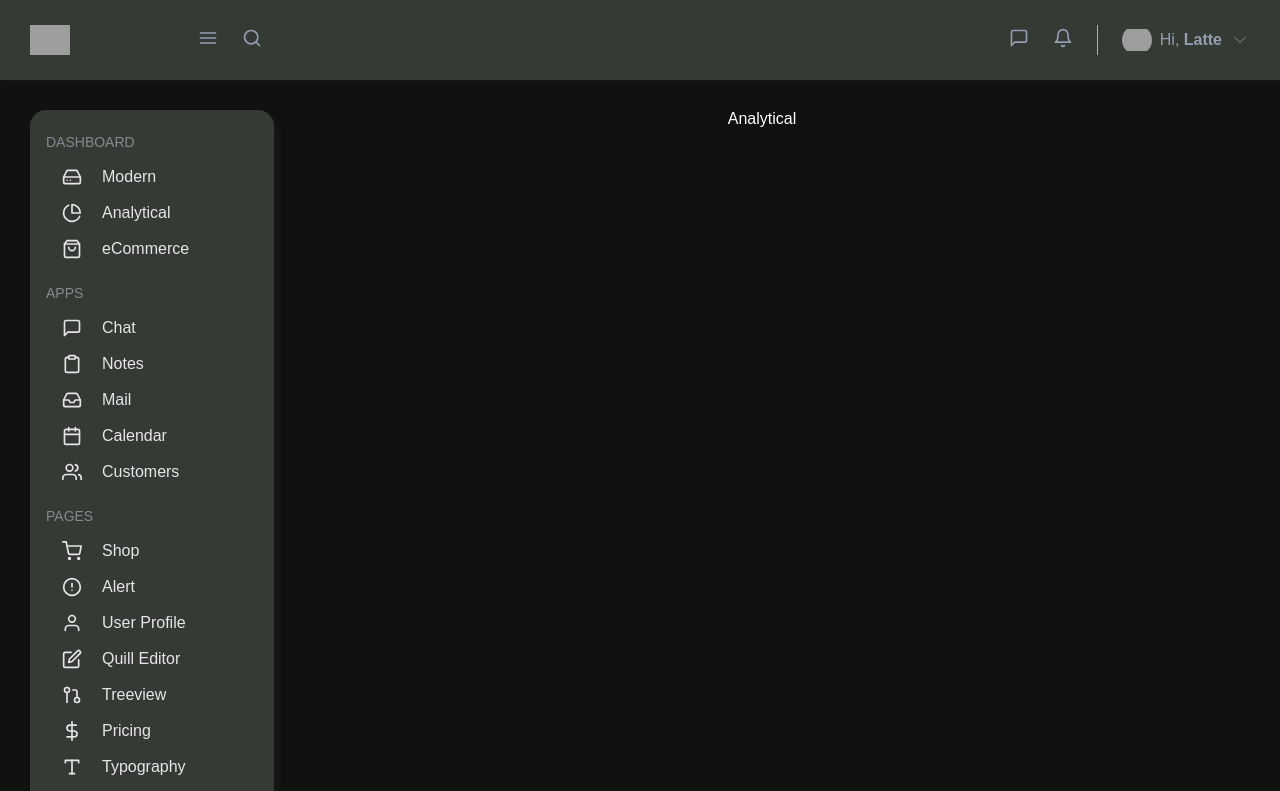
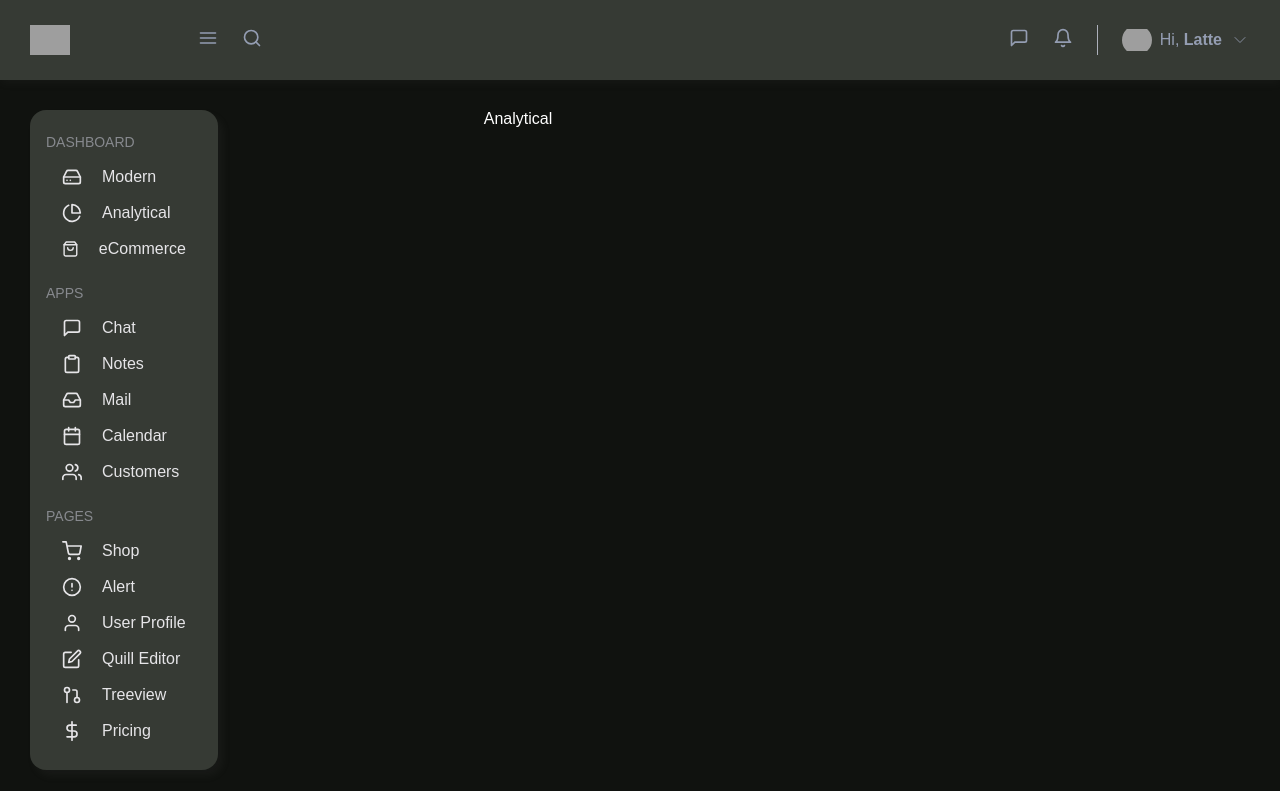
Before and after one commit to sweeetlatte/dashboard, a React (Create React App) app: page / in a window 1280 px wide. Shown: the top 791 px of the page. Built offline with nearby package versions, Linux system fonts and the light colour scheme; grey boxes are pictures that could not be loaded.

Commit message:
style: fixed sidebar

```diff
--- a/src/assets/styles/variables.scss
+++ b/src/assets/styles/variables.scss
@@ -10,7 +10,7 @@ $neutral2: #767e89;
 $neutral3: #767e8959;
 $neutral4: #87898e;
 
-$shadow: rgb(116, 116, 116, 0.08) 1px 2px 10px;
+$shadow: rgba(116, 116, 116, 0.08) 1px 2px 10px;
 $shadow-card: rgba(116, 116, 116, 0.08) 5px 6px 9px;
 
 $radius-card: 16px;
--- a/src/index.css
+++ b/src/index.css
@@ -18,12 +18,13 @@ code {
 
 /* Track */
 ::-webkit-scrollbar-track {
-  background: var(--card-text);
+  background: rgba(116, 116, 116, 0.08);
 }
 
 /* Handle */
 ::-webkit-scrollbar-thumb {
   background: #cec266;
+  border-radius: 10px;
 }
 
 /* Handle on hover */
--- a/src/layouts/Layout.tsx
+++ b/src/layouts/Layout.tsx
@@ -12,7 +12,9 @@ const Layout = () => {
       <Header />
       <div className='layout__main'>
         <div className='layout__sidebar'>
-          <Sidebar />
+          <div className='layout__custom-scrollbar'>
+            <Sidebar />
+          </div>
         </div>
         <div className='layout__outlet'>
           <Outlet />
--- a/src/layouts/styles.scss
+++ b/src/layouts/styles.scss
@@ -7,16 +7,23 @@
   }
 
   &__sidebar {
-    display: flex;
-    flex-direction: column;
+    position: fixed;
     box-sizing: border-box;
     text-align: left;
-    width: 100%;
-    flex-basis: 20%;
-    padding: 24px 16px;
+    padding: 24px 0 24px 16px;
+    height: calc(100vh - 140px);
+    width: calc(100vw - 80% - 68px);
     box-shadow: $shadow-card;
     border-radius: $radius-card;
     background-color: var(--card-bg);
+  }
+
+  &__custom-scrollbar {
+    padding-right: 16px;
+    overflow-y: auto;
+    display: flex;
+    flex-direction: column;
+    height: calc(100vh - 140px - 48px);
 
     > * + * {
       margin-top: 18px;
```
